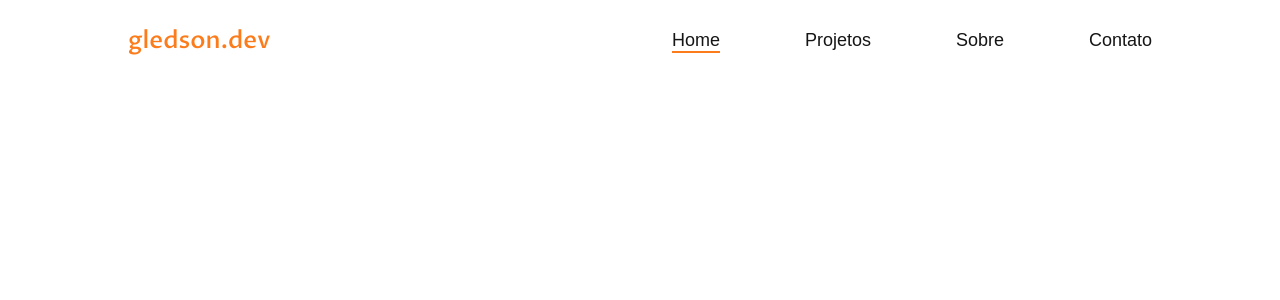
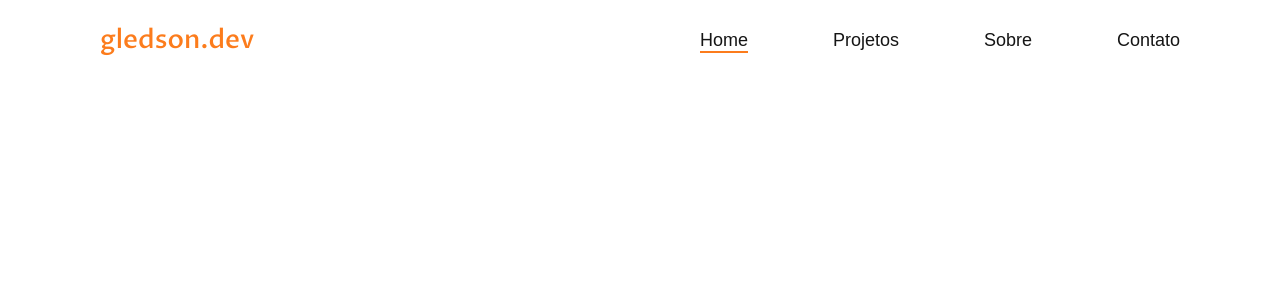
Before and after one commit to gledson-ss/portfolio, a Next.js app in the folder web/: page / in a window 1280 px wide. Shown: the top 300 px of the page. Built offline with nearby package versions, Linux system fonts and the light colour scheme.

Commit message:
:hammer: chore: update header

```diff
--- a/web/src/components/Header/styles.ts
+++ b/web/src/components/Header/styles.ts
@@ -21,12 +21,12 @@ export const Container = styled.div`
   display: none;
   @media (min-width: 768px) {
     display: flex;
+    height: 80px;
+    padding: 0 100px;
+    justify-content: space-between;
+    align-items: center;
+    width: 100%;
   }
-  height: 80px;
-  /* border: 1px solid black; */
-  margin: 0 128px;
-  justify-content: space-between;
-  align-items: center;
 `
 
 export const mobileHeader = styled.div`
@@ -34,9 +34,8 @@ export const mobileHeader = styled.div`
   @media (max-width: 767px) {
     display: grid;
     grid-template-columns: 1fr 1fr 1fr;
+    height: 80px;
   }
-
-  height: 80px;
 `
 
 const buttonMenuEffect = css`
@@ -106,7 +105,7 @@ export const TitleContainer = styled.button`
 `
 export const Title = styled.p`
   color: ${({ theme }) => theme.colors.orange};
-  font-size: 24px;
+  font-size: 26px;
   ${fontProza}
   :hover {
     cursor: pointer;
--- a/web/src/pages/index.tsx
+++ b/web/src/pages/index.tsx
@@ -10,6 +10,7 @@ const Home: React.FC = () => {
         <title>gledson.dev</title>
       </Head>
       <Header />
+
       {/* <HomeMain /> */}
     </div>
   )
```
